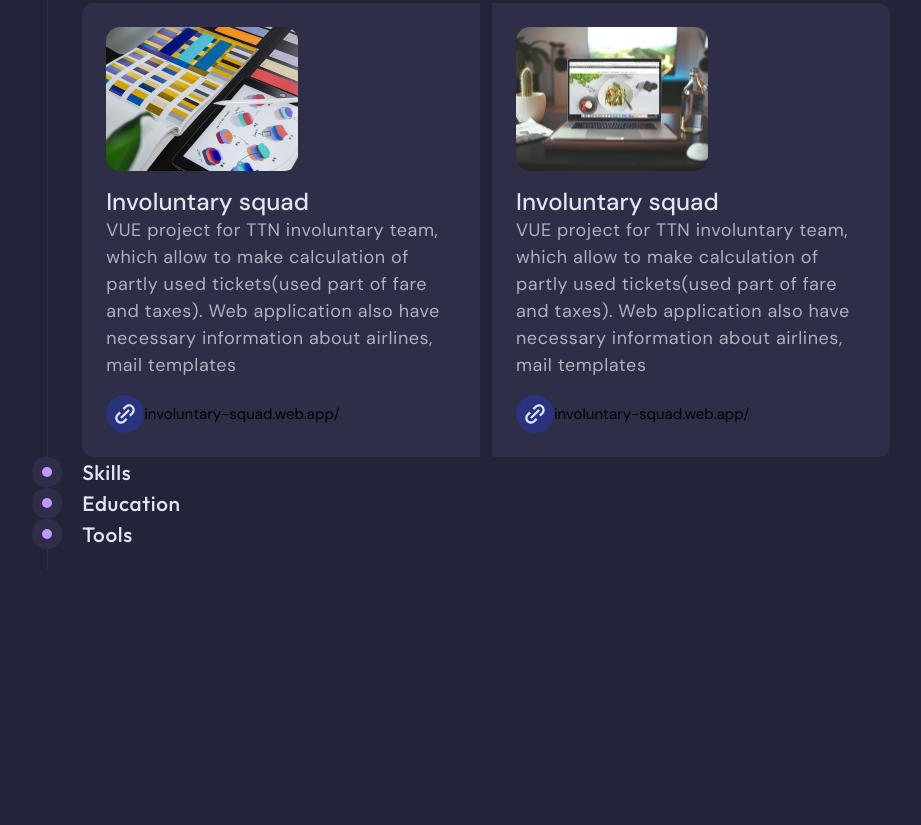
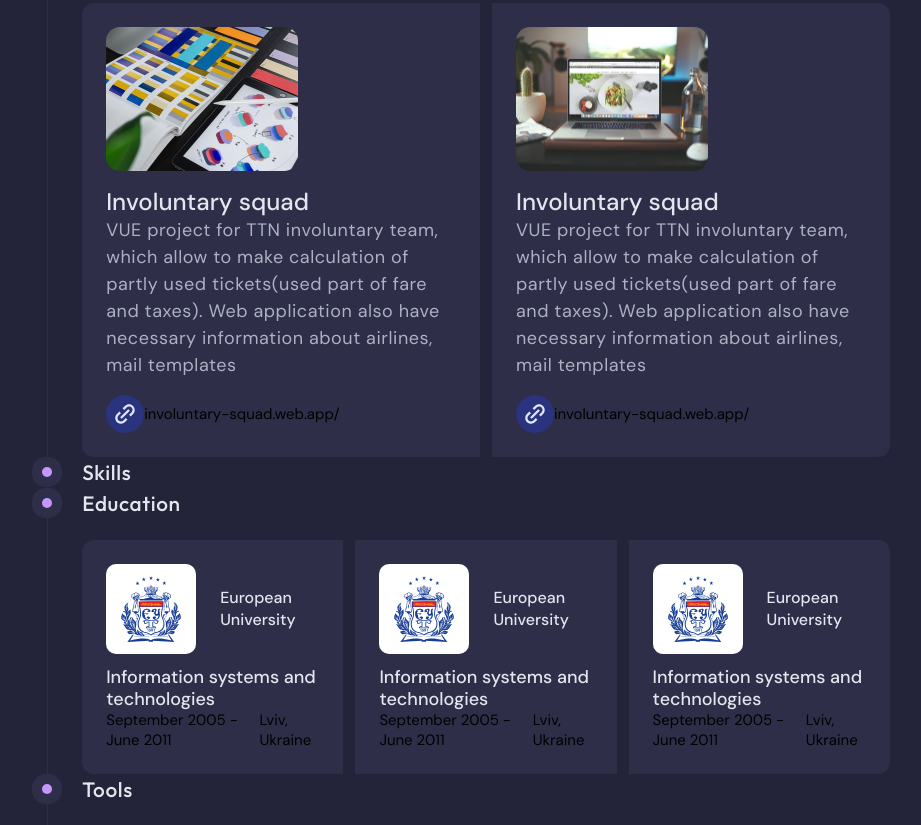
Before and after one commit to dmytro-lubenchenko/CV, a plain HTML site: page index.html in a window 1280 px wide. Shown: the part 1347-2172 px from the top of the page, without its empty margins (359-1280 px from the left). Before the commit the page ends 1917 px from the top, so only its background shows below. Drawn offline with Linux system fonts and the light colour scheme.

Commit message:
adedd project/skills/education/tools blok // started projects section // added content to education section

```diff
--- a/css/style.css
+++ b/css/style.css
@@ -523,6 +523,18 @@ hr {
     width: 75px;
     height: 75px;
 }
+.main__item:hover .role__icon img {
+    transform: scale(1.3);
+    -webkit-transform: scale(1.3);
+    -moz-transform: scale(1.3);
+    -ms-transform: scale(1.3);
+    -o-transform: scale(1.3);
+    transition: all .4s ease 0s;
+    -webkit-transition: all .4s ease 0s;
+    -moz-transition: all .4s ease 0s;
+    -ms-transition: all .4s ease 0s;
+    -o-transition: all .4s ease 0s;
+}
 .role__body {
     display: flex;
     flex-direction: column;
@@ -641,6 +653,92 @@ item-project__description-title:not(:last-child) {
 .item-project__address-link {
 }
 
+/* -------------------------------------- */
+
+.main__education {
+}
+.education-main {
+}
+.education-main__body {
+    padding-left: 1.625rem;
+    position: relative;
+}
+.main__horizontal {
+}
+.experience-main__title {
+}
+.heading {
+}
+.education-main__items {
+    display: flex;
+    justify-content: center;
+    column-gap: 12px;
+}
+.education-main__item {
+    background-color: #2E2E48;
+    padding: 24px;
+    display: flex;
+    flex-direction: column;
+    row-gap: 12px;
+}
+.education-main__item:first-child {
+    border-radius: 0.75rem 0 0 0.75rem;
+    -webkit-border-radius: 0.75rem 0 0 0.75rem;
+    -moz-border-radius: 0.75rem 0 0 0.75rem;
+    -ms-border-radius: 0.75rem 0 0 0.75rem;
+    -o-border-radius: 0.75rem 0 0 0.75rem;
+}
+.education-main__item:last-child {
+    border-radius: 0 0.75rem 0.75rem 0;
+    -webkit-border-radius: 0 0.75rem 0.75rem 0;
+    -moz-border-radius: 0 0.75rem 0.75rem 0;
+    -ms-border-radius: 0 0.75rem 0.75rem 0;
+    -o-border-radius: 0 0.75rem 0.75rem 0;
+}
+.item-education {
+}
+.item-education__place {
+    display: flex;
+    align-items: center;
+    column-gap: 24px;
+}
+.place__image {
+    display: inline-block;
+    background-color: #fff;
+    border-radius: 10px;
+    -webkit-border-radius: 10px;
+    -moz-border-radius: 10px;
+    -ms-border-radius: 10px;
+    -o-border-radius: 10px;
+}
+.place__image img {
+    padding: .8em;
+    width: 6em;
+    height: 6em;
+}
+.place__title {
+    font-weight: 500;
+    font-size: 16px;
+    line-height: 22px;
+    color: #E2E6EE;
+}
+.item-education__about {
+}
+.about__profession {
+    font-weight: 500;
+    font-size: 18px;
+    line-height: 22px;
+    color: #E2E6EE;
+}
+.about__story {
+    display: flex;
+    column-gap: 10px;
+}
+.about__period {
+}
+.about__location {
+}
+
 /* Large desktops and laptops */
 @media (max-width: 1200px) {
     .wrapper {
--- a/index.html
+++ b/index.html
@@ -296,9 +296,56 @@
                         <h2 class="experience-main__title heading">Skills</h2>
                     </div>
                 </section>
-                <section class="main__projects projects-main">
-                    <div class="projects-main__body main__horizontal">
+                <section class="main__education education-main">
+                    <div class="education-main__body main__horizontal">
                         <h2 class="experience-main__title heading">Education</h2>
+                        <div class="education-main__items">
+                            <div class="education-main__item item-education">
+                                <div class="item-education__place">
+                                    <div class="place__image">
+                                        <img src="./img/main/education/eu_logo.svg" alt="">
+                                    </div>
+                                    <h3 class="place__title">European University</h3>
+                                </div>
+                                <div class="item-education__about">
+                                    <div class="about__profession">Information systems and technologies</div>
+                                    <div class="about__story">
+                                        <div class="about__period">September 2005 - June 2011</div>
+                                        <div class="about__location">Lviv, Ukraine</div>
+                                    </div>
+                                </div>
+                            </div>
+                            <div class="education-main__item item-education">
+                                <div class="item-education__place">
+                                    <div class="place__image">
+                                        <img src="./img/main/education/eu_logo.svg" alt="">
+                                    </div>
+                                    <h3 class="place__title">European University</h3>
+                                </div>
+                                <div class="item-education__about">
+                                    <div class="about__profession">Information systems and technologies</div>
+                                    <div class="about__story">
+                                        <div class="about__period">September 2005 - June 2011</div>
+                                        <div class="about__location">Lviv, Ukraine</div>
+                                    </div>
+                                </div>
+                            </div>
+                            <div class="education-main__item item-education">
+                                <div class="item-education__place">
+                                    <div class="place__image">
+                                        <img src="./img/main/education/eu_logo.svg" alt="">
+                                    </div>
+                                    <h3 class="place__title">European University</h3>
+                                </div>
+                                <div class="item-education__about">
+                                    <div class="about__profession">Information systems and technologies</div>
+                                    <div class="about__story">
+                                        <div class="about__period">September 2005 - June 2011</div>
+                                        <div class="about__location">Lviv, Ukraine</div>
+                                    </div>
+                                </div>
+                            </div>
+                        </div>
                     </div>
                 </section>
                 <section class="main__projects projects-main">
```
Also changed, not shown: img/main/education/eu_logo.svg (added).
